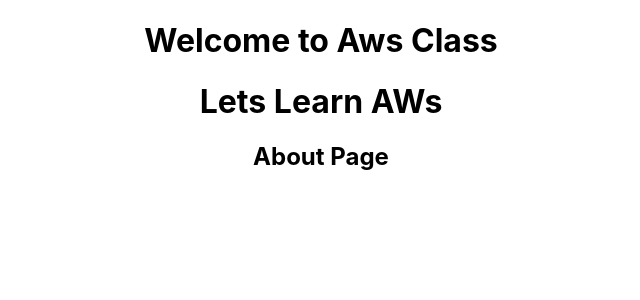
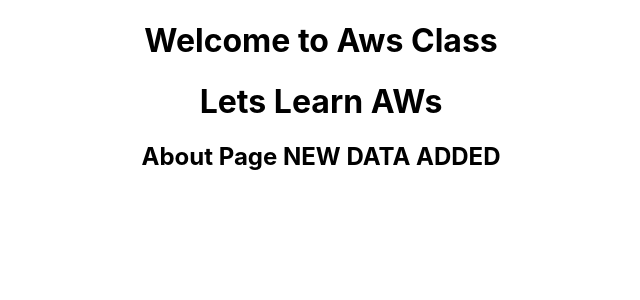
Before and after one commit to ranjancygen/git-action, a React (Create React App) app: page /about in a window 1280 px wide. Shown: the top 300 px of the page, without its empty margins (319-959 px from the left). Built offline with nearby package versions, Linux system fonts and the light colour scheme.

Commit message:
New Data Added

```diff
--- a/src/About.js
+++ b/src/About.js
@@ -2,7 +2,7 @@
 
 const About = () => {
   return (
-    <h2>About Page</h2>
+    <h2>About Page NEW DATA ADDED</h2>
   )
 }
 
```
